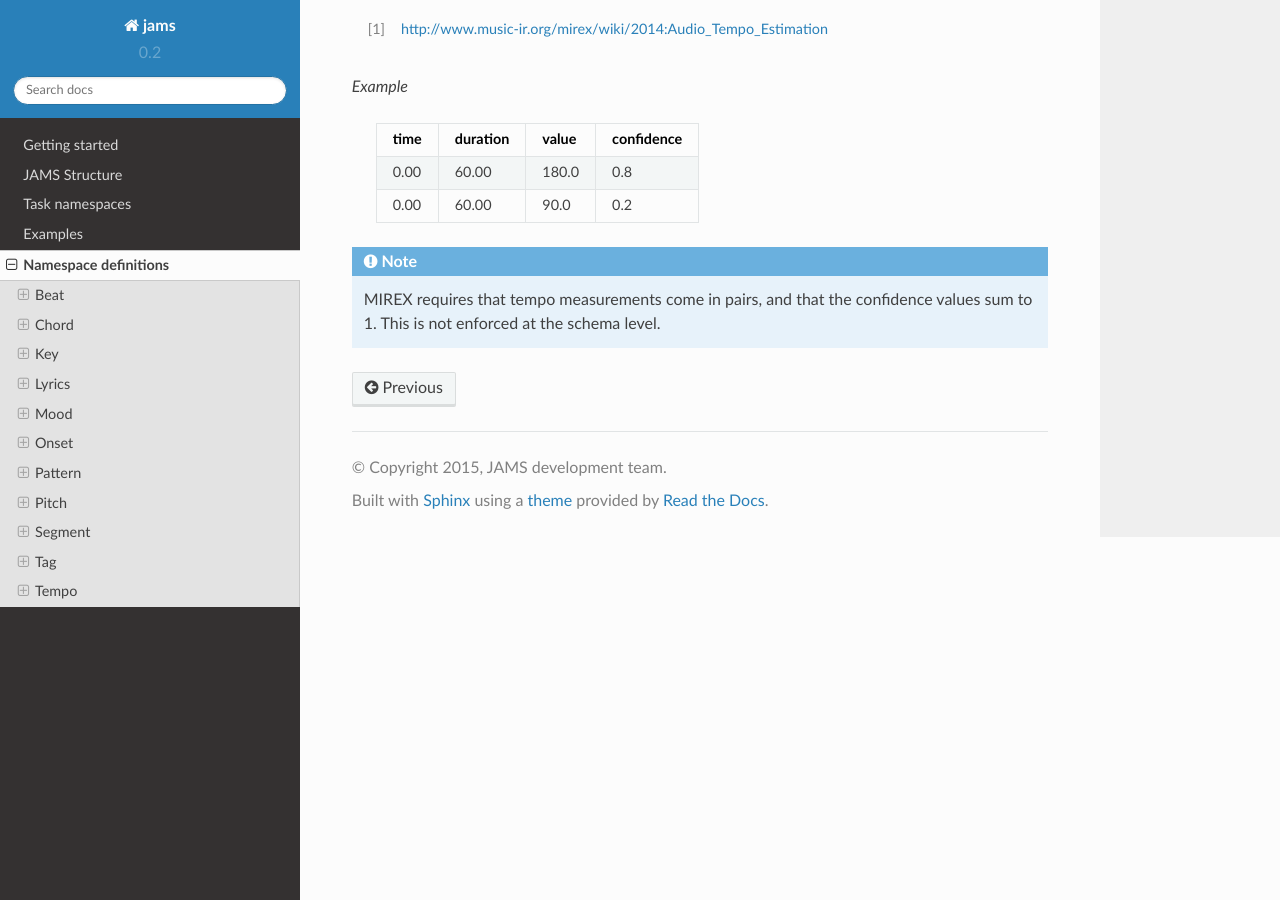
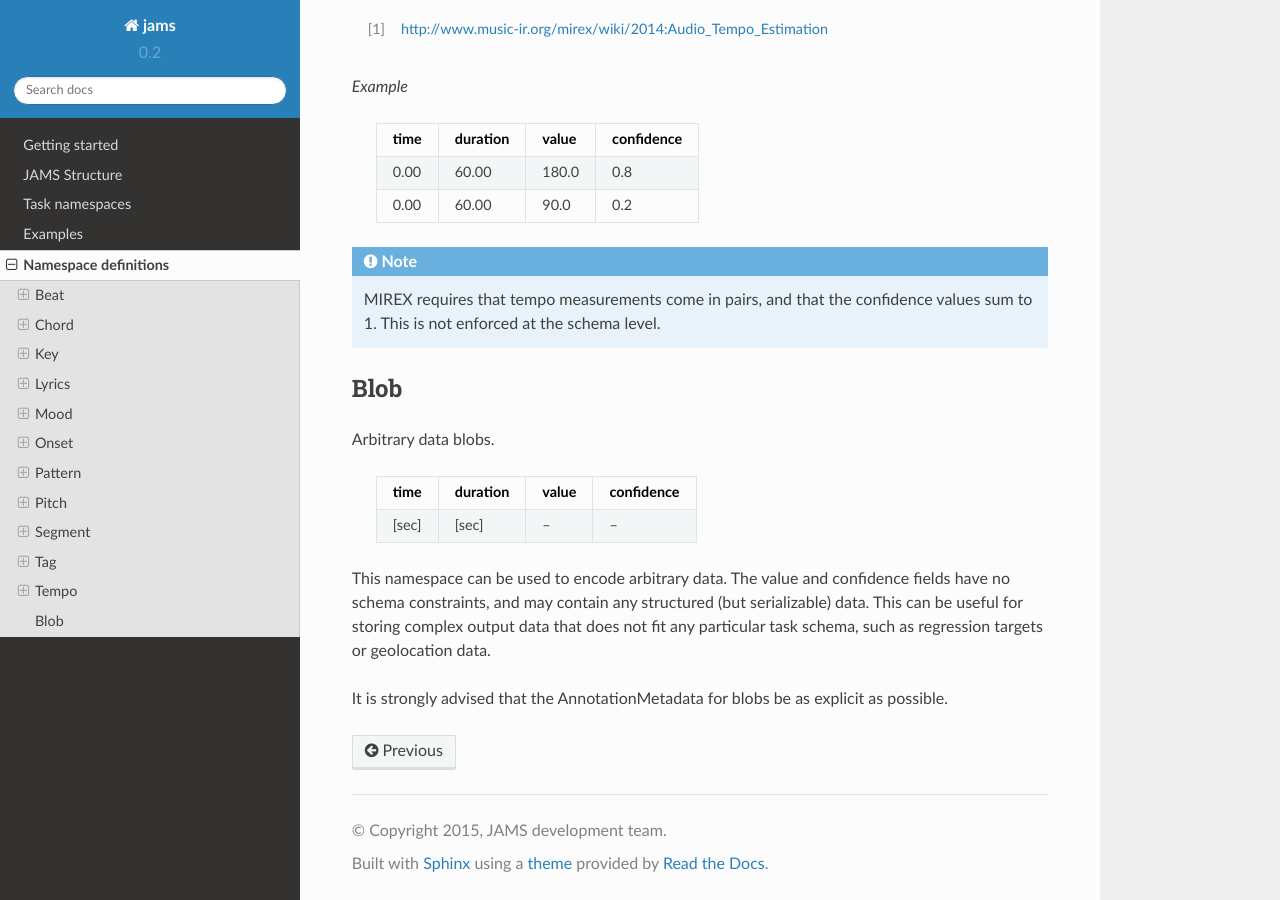
Before and after one commit to marl/jams, a Sphinx documentation site: the page built from docs/namespace.rst, in a window 1280 px wide and 900 px high, scrolled down 17796 px. Built offline with Sphinx 7.4.7 and the Read the Docs theme 2.0.0, drawn with Linux system fonts in a browser that asks for light colours; cross-references to code outside the pages are shown as plain code.

Commit message:
added documentation for blob space #62

```diff
--- a/docs/namespace.rst
+++ b/docs/namespace.rst
@@ -25,3 +25,5 @@ Namespace definitions
 .. include:: namespaces/tag.rst
 
 .. include:: namespaces/tempo.rst
+
+.. include:: namespaces/blob.rst
--- /dev/null
+++ b/docs/namespaces/blob.rst
@@ -0,0 +1,16 @@
+Blob
+----
+
+Arbitrary data blobs.
+
+    ===== ======== ===== ==========
+    time  duration value confidence
+    ===== ======== ===== ==========
+    [sec] [sec]    --    --
+    ===== ======== ===== ==========
+
+This namespace can be used to encode arbitrary data.  The value and confidence fields have no schema
+constraints, and may contain any structured (but serializable) data.  This can be useful for storing complex
+output data that does not fit any particular task schema, such as regression targets or geolocation data.
+
+It is strongly advised that the AnnotationMetadata for blobs be as explicit as possible.
```
